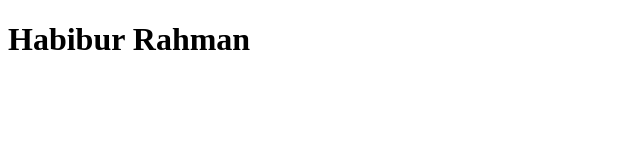
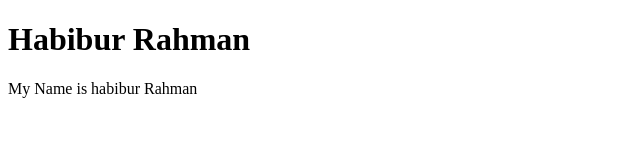
Before and after one commit to habibur5/first-project, a plain HTML site: page index.html in a window 1280 px wide. Shown: the whole page, without its empty margins (0-640 px from the left). Drawn offline with Linux system fonts and the light colour scheme.

Commit message:
ptag-added

```diff
--- a/index.html
+++ b/index.html
@@ -7,5 +7,6 @@
 </head>
 <body>
    <h1>Habibur Rahman</h1>
+   <p>My Name is habibur Rahman</p>
 </body>
 </html>
```
